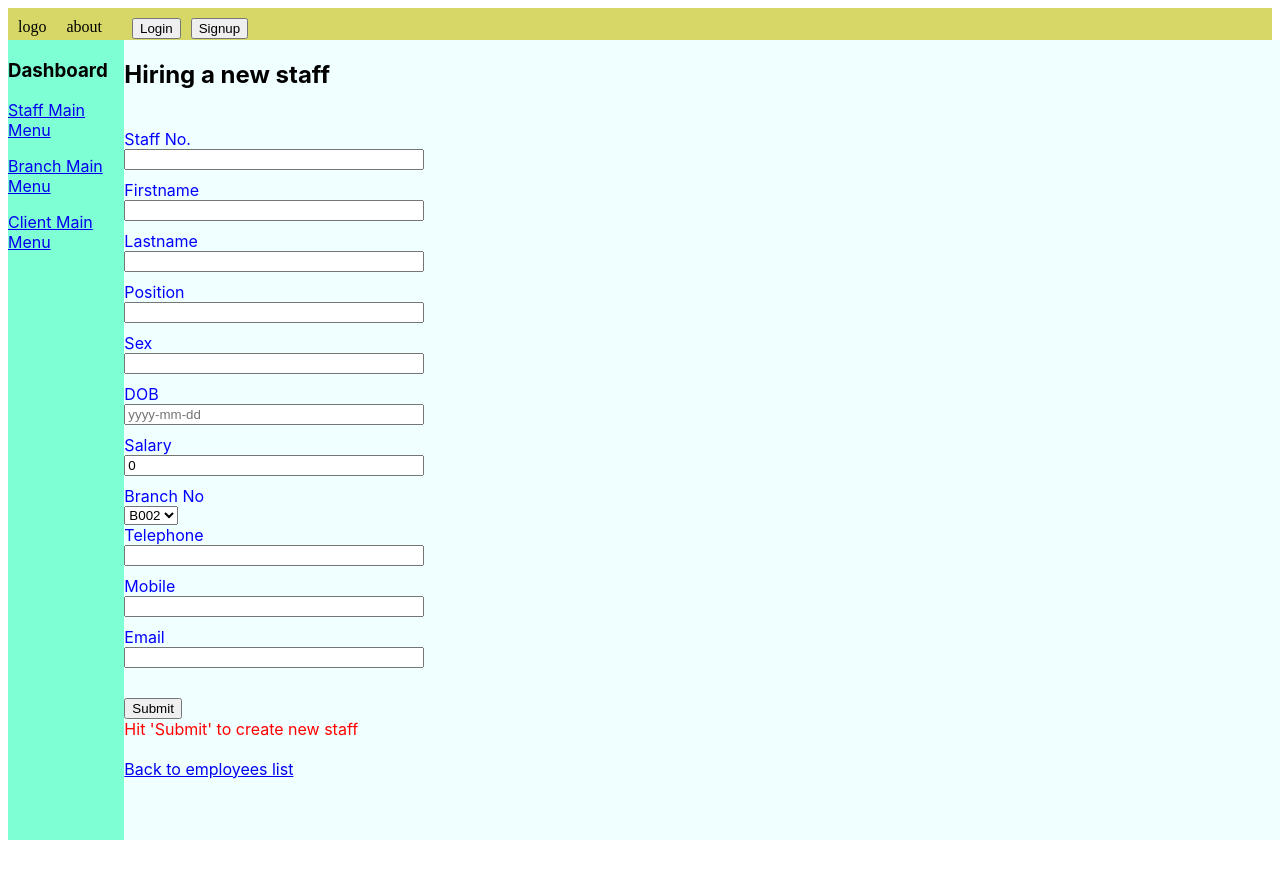
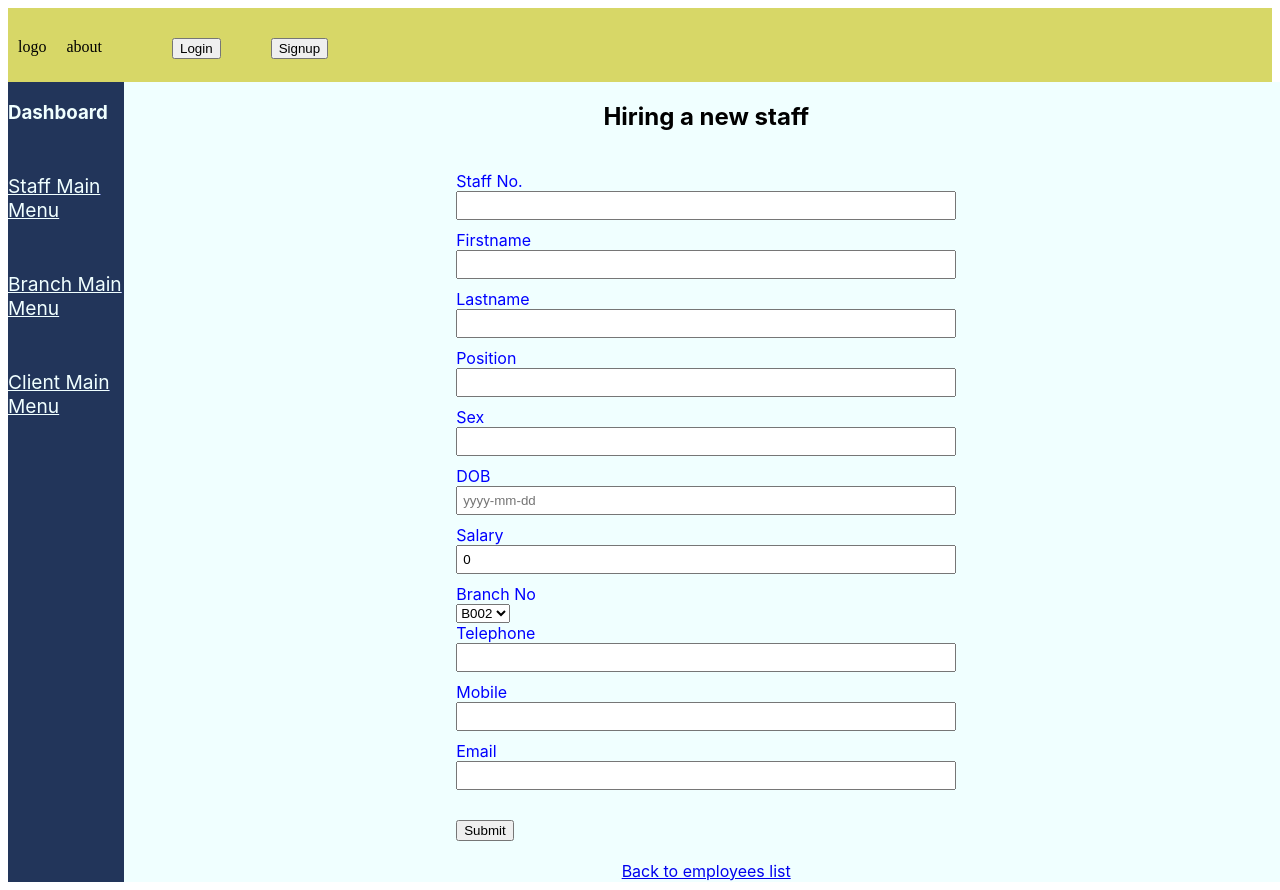
Before and after one commit to KevinGWD/COMP214DH, a React (Vite) app in the folder client/: page /loggedin/hirenewstaff in a window 1280 px wide. Before the commit the page ends 848 px from the top, so only its background shows below. Built offline with nearby package versions, Linux system fonts and the light colour scheme.

Commit message:
improve style

```diff
--- a/client/src/App.css
+++ b/client/src/App.css
@@ -30,7 +30,7 @@
 .header{
   display: flex;
   width:100%;
-  height:2em;
+  height:4em;
   background-color: rgb(215, 215, 103);
 }
 
@@ -43,7 +43,7 @@
   place-items: center;
   width: min-content;
   margin: auto;
-  background-color: aquamarine;
+  /* background-color: aquamarine; */
 }
 
 /* #root{
@@ -74,19 +74,38 @@
 }
 
 .active{
-  background-color: goldenrod !important;
+
   color: rgb(229, 26, 26) ;
   font-weight: 500;
 }
 
 .header>*{
   padding: 10px;
+  margin-top: 10px;
 }
 span button{
-  margin-left: 10px;
-  margin-top: 0;
-  margin-left: 10px;
+  margin-left: 50px;
+  margin-top: 0px;
+
+
 }
 .header>span{
   align-self:flex-end;
 }
+.header{
+  padding-top: 10px;
+}
+
+.log-in-button{
+  width: 100px;
+  padding: 5px;
+  margin-left: 50px;
+}
+input{
+  padding: 10px;
+}
+
+.navbar{
+  background-color: rgb(134, 127, 155);
+  color: azure;
+}
--- a/client/src/assets/Login.jsx
+++ b/client/src/assets/Login.jsx
@@ -10,8 +10,8 @@ export default function Login() {
         <input type="text" id='username'/>
         <label htmlFor="password">Password</label>
         <input type="text" id='password'/>
-        <p>forgot password?</p>
-        <NavLink to='/loggedin'><button>Login</button></NavLink>
+        <div>forgot password?</div><br />
+        <div><NavLink to='/loggedin'><button className='log-in-button'>Login</button></NavLink></div>
       </form>
       </div>
   )
--- a/client/src/assets/loggedin.css
+++ b/client/src/assets/loggedin.css
@@ -4,9 +4,18 @@
     height: 100vh;
 }
 .navbar{
-    flex:1
+    flex:1;
+    text-decoration: none;
+    color: azure;
+    background-color: rgb(34, 53, 90);
 }
 .content{
     flex:10;
     background-color:azure
 }
+p{
+    color: azure;
+    margin-top: 50px;
+    text-decoration: underline;
+    font-size: larger;
+}
--- a/client/src/assets/staffs/AddNewStaff.jsx
+++ b/client/src/assets/staffs/AddNewStaff.jsx
@@ -7,29 +7,27 @@ import './addnewstaff.css'
 export default function AddNewStaff() {
 
        const [inform, setInform]=useState({staffNo:'',firstname:'', lastname:'',position:'',sex:'',DOB:'', salary:0, branchNo:'', telephone:'',mobile:'',email:''})
-       let submitted;
+
        const {staffNo, firstname, lastname,position,sex,DOB, salary,branchNo, telephone,mobile,email}=inform;
 
        const handleSubmit=()=>{
 
         Axios.post('http://localhost:8081/api/dhstaff/newstaff',inform)
-       .then(submitted==true).catch(err=>{
+       .then().catch(err=>{
          console.log('failed');
        })
 
-         alert(JSON.stringify(inform)+'     has been sent')
-         submitted=true
+         alert("New Staff Added")
        }
 
       React.useEffect(()=>{
-        submitted=false;
       },[staffNo, firstname, lastname,position,sex,DOB, salary,branchNo, telephone,mobile,email]
         )
 
 
 
   return (
-    <div>
+    <div className='addNewStaff'>
       <h2>Hiring a new staff</h2><br />
 
       <form action=''>
@@ -75,7 +73,6 @@ export default function AddNewStaff() {
 
         <button type="button" onClick={handleSubmit}>Submit</button>
       </form>
-      {inform.submitted==true? <div style={{color:'green', fontFamily:'bold'}}>INFORMATION HAS BEEN SAVED</div>:<div style={{color:'red'}}>Hit 'Submit' to create new staff</div>}
         <br />
         <NavLink to='/loggedin/mystaffs'><span>Back to employees list</span></NavLink>
 
--- a/client/src/assets/staffs/SingleStaffPage.jsx
+++ b/client/src/assets/staffs/SingleStaffPage.jsx
@@ -18,8 +18,7 @@ export default function SingleStaffPage() {
              console.log('failed');
            })
 
-             alert(JSON.stringify(inform)+'     has been sent')
-             submitted=true
+             alert(`${fname} ${lname}'s information has been updated`)
            }
 
 
--- a/client/src/assets/staffs/addnewstaff.css
+++ b/client/src/assets/staffs/addnewstaff.css
@@ -1,3 +1,9 @@
+.addNewStaff{
+    margin: auto;
+    text-align: center;
+
+}
+
 .hire-form-input{
     width: 100%;
     color: blue;
@@ -6,12 +12,18 @@
 form{
     display: flex;
     flex-wrap: wrap;
-    width: 300px;
+    width: 500px;
+    margin: auto;
+    text-align: center;
 }
 input{
     width: 100%;
     margin-bottom: 10px;
+    padding: 5px;
 }
 button{
     margin-top: 20px;
 }
+label{
+    text-align: left;
+}
```
